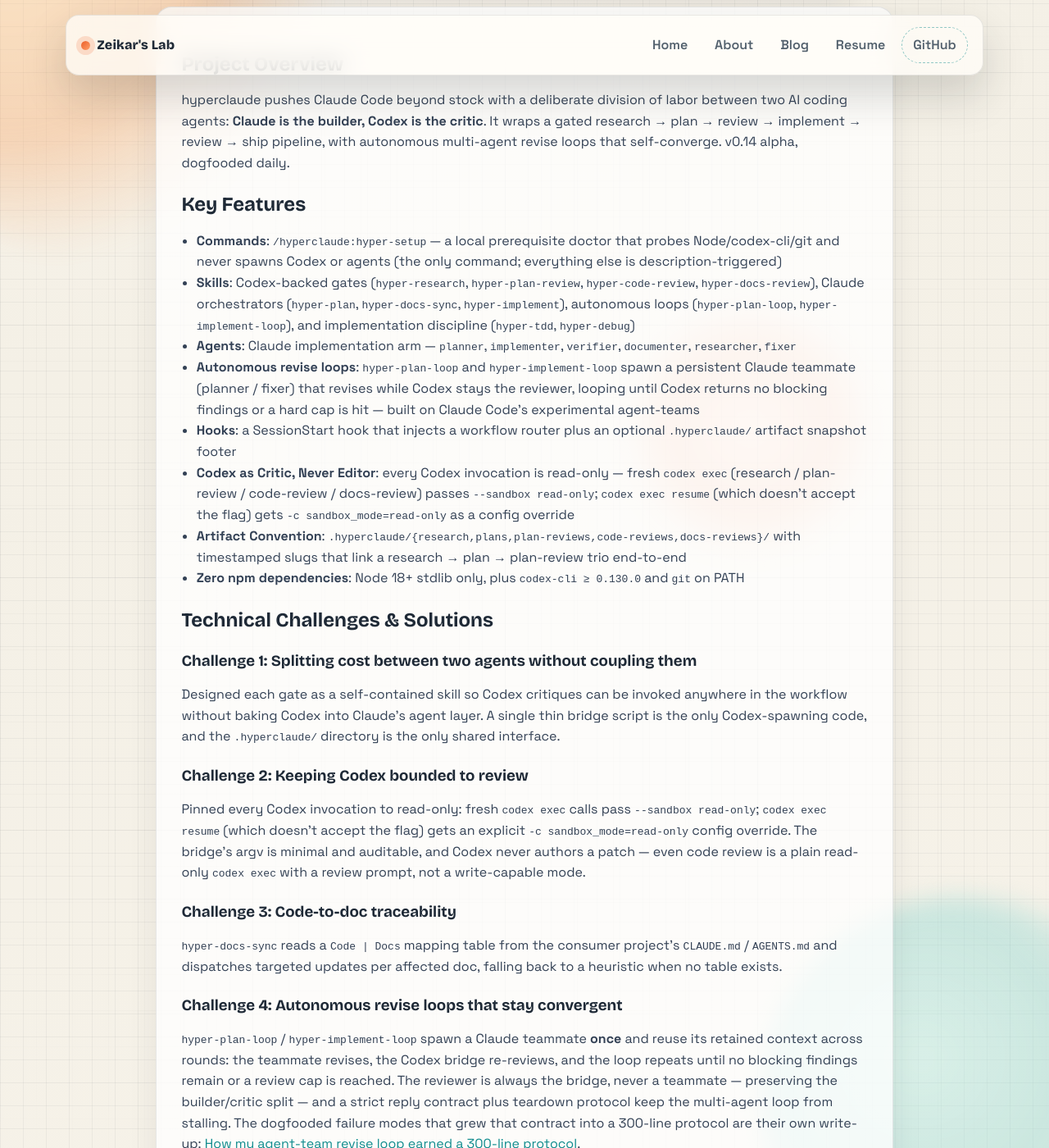
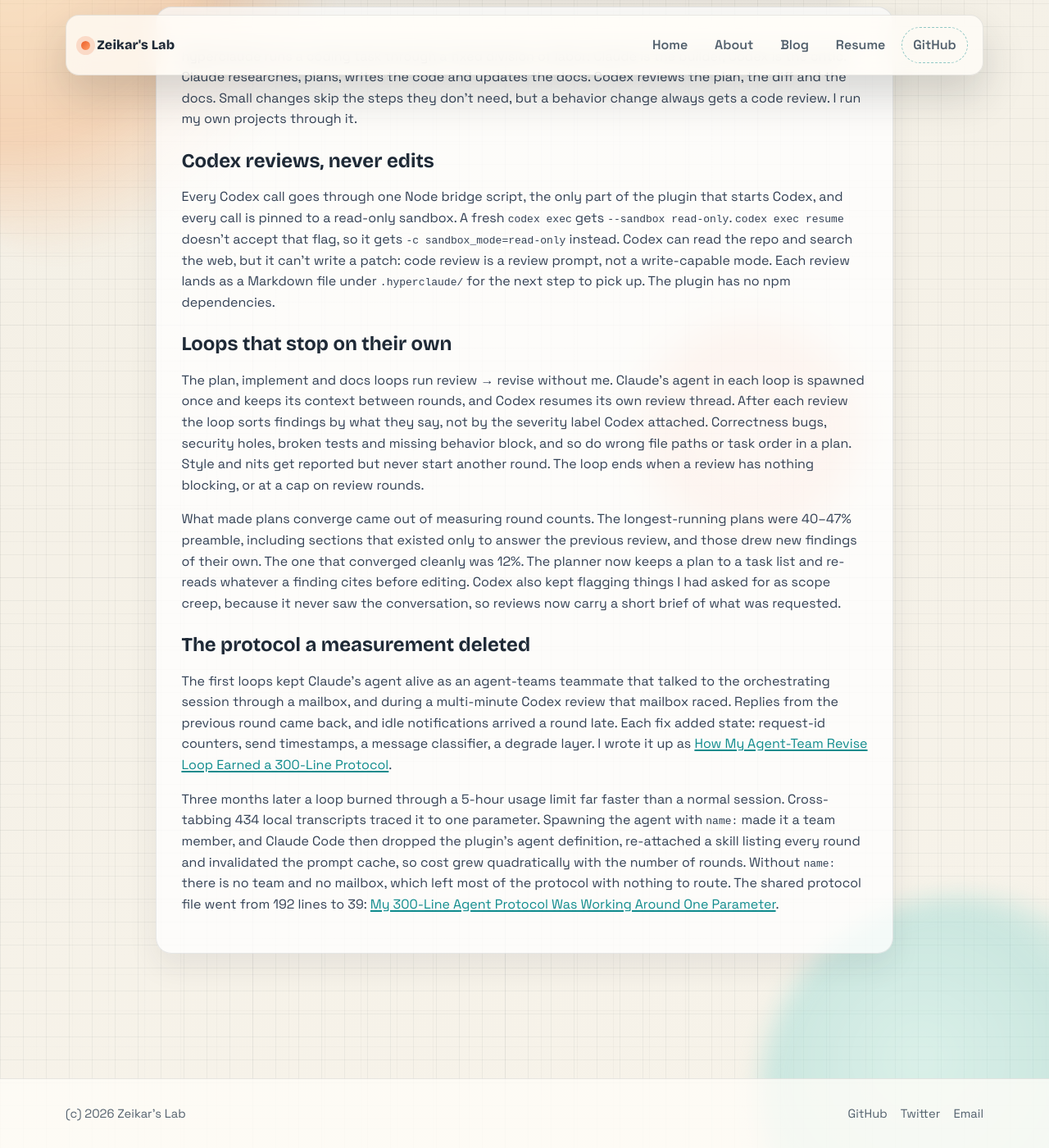
Before and after one commit to zeikar/zeikar.github.io, a Jekyll site: the page built from _projects/hyperclaude.md, in a window 1280 px wide and 1400 px high, scrolled down 1088 px. Shown: the whole window at 82% size. Built offline with Jekyll 4.4.1, drawn with Linux system fonts in a browser that asks for light colours; some of the changed text lies outside the part shown.

Commit message:
docs(projects): rewrite hyperclaude around the builder/critic split and the protocol story
The page still described v0.14: one command, agent-teams teammates and a
300-line protocol, none of which is current. It now covers the read-only
review split, how the loops converge, and the protocol that grew and was
then cut after measurement, linking the follow-up post.

```diff
--- a/_projects/hyperclaude.md
+++ b/_projects/hyperclaude.md
@@ -1,8 +1,8 @@
 ---
 layout: project
 title: "hyperclaude"
-description: "Claude Code plugin that splits the AI coding workflow: Claude builds, Codex critiques. A gated research → plan → review → ship pipeline with skills, agents, commands, and hooks."
-tech_stack: ["Node.js 18+", "Claude Code plugin runtime", "codex-cli", "Bash", "git"]
+description: "Claude Code plugin where Claude plans and writes the code and Codex reviews it read-only, looping until Codex has nothing blocking left."
+tech_stack: ["Claude Code plugin", "Codex CLI", "Node.js", "git"]
 github_url: "https://github.com/zeikar/hyperclaude"
 demo_url: "https://zeikar.dev/hyperclaude/"
 image: "/assets/images/projects/hyperclaude.png"
@@ -10,42 +10,20 @@ sequence: 2
 gadget_no: 16
 ---
 
-## Project Overview
+hyperclaude runs a coding task through a fixed division of labor: Claude is the builder, Codex is the critic. Claude researches, plans, writes the code and updates the docs. Codex reviews the plan, the diff and the docs. Small changes skip the steps they don't need, but a behavior change always gets a code review. I run my own projects through it.
 
-hyperclaude pushes Claude Code beyond stock with a deliberate division of labor between two AI coding agents: **Claude is the builder, Codex is the critic**. It wraps a gated research → plan → review → implement → review → ship pipeline, with autonomous multi-agent revise loops that self-converge. v0.14 alpha, dogfooded daily.
+## Codex reviews, never edits
 
-## Key Features
+Every Codex call goes through one Node bridge script, the only part of the plugin that starts Codex, and every call is pinned to a read-only sandbox. A fresh `codex exec` gets `--sandbox read-only`. `codex exec resume` doesn't accept that flag, so it gets `-c sandbox_mode=read-only` instead. Codex can read the repo and search the web, but it can't write a patch: code review is a review prompt, not a write-capable mode. Each review lands as a Markdown file under `.hyperclaude/` for the next step to pick up. The plugin has no npm dependencies.
 
-- **Commands**: `/hyperclaude:hyper-setup` — a local prerequisite doctor that probes Node/codex-cli/git and never spawns Codex or agents (the only command; everything else is description-triggered)
-- **Skills**: Codex-backed gates (`hyper-research`, `hyper-plan-review`, `hyper-code-review`, `hyper-docs-review`), Claude orchestrators (`hyper-plan`, `hyper-docs-sync`, `hyper-implement`), autonomous loops (`hyper-plan-loop`, `hyper-implement-loop`), and implementation discipline (`hyper-tdd`, `hyper-debug`)
-- **Agents**: Claude implementation arm — `planner`, `implementer`, `verifier`, `documenter`, `researcher`, `fixer`
-- **Autonomous revise loops**: `hyper-plan-loop` and `hyper-implement-loop` spawn a persistent Claude teammate (planner / fixer) that revises while Codex stays the reviewer, looping until Codex returns no blocking findings or a hard cap is hit — built on Claude Code's experimental agent-teams
-- **Hooks**: a SessionStart hook that injects a workflow router plus an optional `.hyperclaude/` artifact snapshot footer
-- **Codex as Critic, Never Editor**: every Codex invocation is read-only — fresh `codex exec` (research / plan-review / code-review / docs-review) passes `--sandbox read-only`; `codex exec resume` (which doesn't accept the flag) gets `-c sandbox_mode=read-only` as a config override
-- **Artifact Convention**: `.hyperclaude/{research,plans,plan-reviews,code-reviews,docs-reviews}/` with timestamped slugs that link a research → plan → plan-review trio end-to-end
-- **Zero npm dependencies**: Node 18+ stdlib only, plus `codex-cli ≥ 0.130.0` and `git` on PATH
+## Loops that stop on their own
 
-## Technical Challenges & Solutions
+The plan, implement and docs loops run review → revise without me. Claude's agent in each loop is spawned once and keeps its context between rounds, and Codex resumes its own review thread. After each review the loop sorts findings by what they say, not by the severity label Codex attached. Correctness bugs, security holes, broken tests and missing behavior block, and so do wrong file paths or task order in a plan. Style and nits get reported but never start another round. The loop ends when a review has nothing blocking, or at a cap on review rounds.
 
-### Challenge 1: Splitting cost between two agents without coupling them
-Designed each gate as a self-contained skill so Codex critiques can be invoked anywhere in the workflow without baking Codex into Claude's agent layer. A single thin bridge script is the only Codex-spawning code, and the `.hyperclaude/` directory is the only shared interface.
+What made plans converge came out of measuring round counts. The longest-running plans were 40–47% preamble, including sections that existed only to answer the previous review, and those drew new findings of their own. The one that converged cleanly was 12%. The planner now keeps a plan to a task list and re-reads whatever a finding cites before editing. Codex also kept flagging things I had asked for as scope creep, because it never saw the conversation, so reviews now carry a short brief of what was requested.
 
-### Challenge 2: Keeping Codex bounded to review
-Pinned every Codex invocation to read-only: fresh `codex exec` calls pass `--sandbox read-only`; `codex exec resume` (which doesn't accept the flag) gets an explicit `-c sandbox_mode=read-only` config override. The bridge's argv is minimal and auditable, and Codex never authors a patch — even code review is a plain read-only `codex exec` with a review prompt, not a write-capable mode.
+## The protocol a measurement deleted
 
-### Challenge 3: Code-to-doc traceability
-`hyper-docs-sync` reads a `Code | Docs` mapping table from the consumer project's `CLAUDE.md` / `AGENTS.md` and dispatches targeted updates per affected doc, falling back to a heuristic when no table exists.
+The first loops kept Claude's agent alive as an agent-teams teammate that talked to the orchestrating session through a mailbox, and during a multi-minute Codex review that mailbox raced. Replies from the previous round came back, and idle notifications arrived a round late. Each fix added state: request-id counters, send timestamps, a message classifier, a degrade layer. I wrote it up as [How My Agent-Team Revise Loop Earned a 300-Line Protocol](/blog/revise-loop-protocol/).
 
-### Challenge 4: Autonomous revise loops that stay convergent
-`hyper-plan-loop` / `hyper-implement-loop` spawn a Claude teammate **once** and reuse its retained context across rounds: the teammate revises, the Codex bridge re-reviews, and the loop repeats until no blocking findings remain or a review cap is reached. The reviewer is always the bridge, never a teammate — preserving the builder/critic split — and a strict reply contract plus teardown protocol keep the multi-agent loop from stalling. The dogfooded failure modes that grew that contract into a 300-line protocol are their own write-up: [How my agent-team revise loop earned a 300-line protocol](/blog/revise-loop-protocol/).
-
-## What I Learned
-
-- Wiring multi-agent workflows around a single plugin runtime without an MCP layer
-- Designing skills, agents, commands, and hooks that compose into a research → plan → implement → review cycle
-- Keeping bridges between AI tools small and auditable — argv stays minimal so the trust boundary is obvious
-- Driving convergent automation with persistent agent-teammates and a hard-capped review loop instead of a long-running daemon
-
-## Impact
-
-hyperclaude is the workflow I now use daily — including building and shipping this very page through its own plan and implement loops. Open-source so others can fork the conventions instead of rebuilding the wiring.
+Three months later a loop burned through a 5-hour usage limit far faster than a normal session. Cross-tabbing 434 local transcripts traced it to one parameter. Spawning the agent with `name:` made it a team member, and Claude Code then dropped the plugin's agent definition, re-attached a skill listing every round and invalidated the prompt cache, so cost grew quadratically with the number of rounds. Without `name:` there is no team and no mailbox, which left most of the protocol with nothing to route. The shared protocol file went from 192 lines to 39: [My 300-Line Agent Protocol Was Working Around One Parameter](/blog/protocol-working-around-a-bug/).
```
